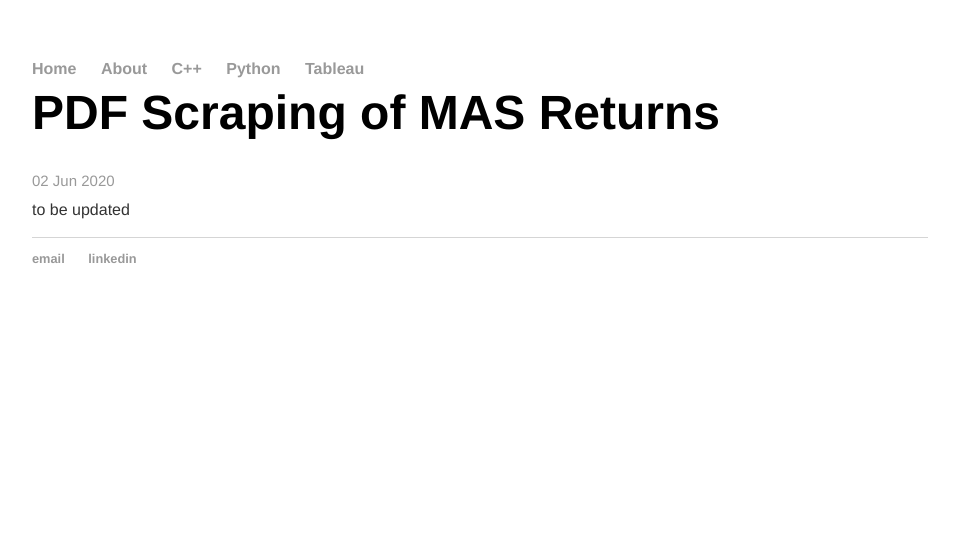
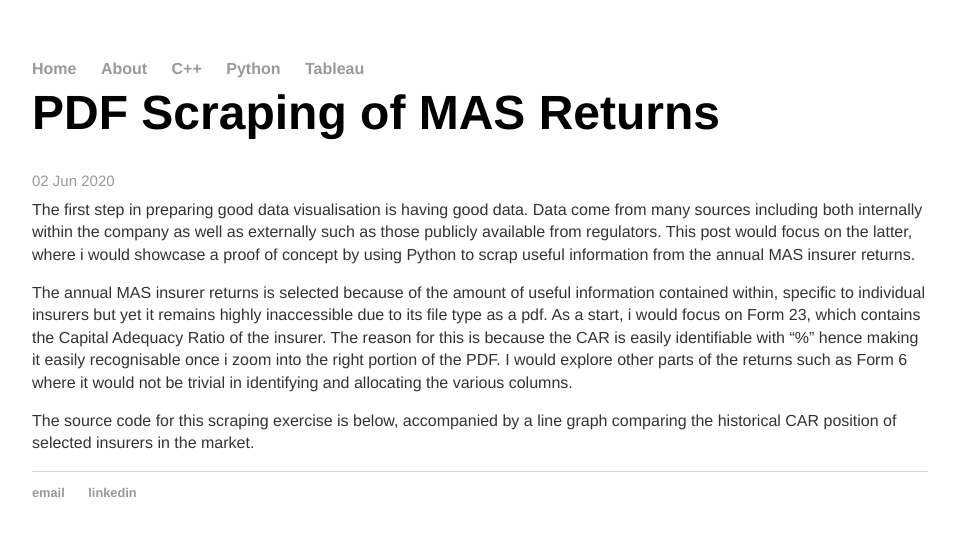
Before and after one commit to cchanzl/Lock-Screen, a Jekyll site: the page built from _posts/2020-06-02-PDF-Scraping-of-MAS-Returns.md, in a window 1280 px wide. Shown: the top 536 px of the page, without its empty margins (160-1119 px from the left). Built offline with Jekyll 4.4.1, drawn with Linux system fonts in a browser that asks for light colours.

Commit message:
Update 2020-06-02-PDF-Scraping-of-MAS-Returns.md

```diff
--- a/_posts/2020-06-02-PDF-Scraping-of-MAS-Returns.md
+++ b/_posts/2020-06-02-PDF-Scraping-of-MAS-Returns.md
@@ -5,4 +5,8 @@ category: python
 date: 2020-06-02
 ---
 
-to be updated
+The first step in preparing good data visualisation is having good data. Data come from many sources including both internally within the company as well as externally such as those publicly available from regulators. This post would focus on the latter, where i would showcase a proof of concept by using Python to scrap useful information from the annual MAS insurer returns.
+
+The annual MAS insurer returns is selected because of the amount of useful information contained within, specific to individual insurers but yet it remains highly inaccessible due to its file type as a pdf. As a start, i would focus on Form 23, which contains the Capital Adequacy Ratio of the insurer. The reason for this is because the CAR is easily identifiable with "%" hence making it easily recognisable once i zoom into the right portion of the PDF. I would explore other parts of the returns such as Form 6 where it would not be trivial in identifying and allocating the various columns.
+
+The source code for this scraping exercise is below, accompanied by a line graph comparing the historical CAR position of selected insurers in the market.
```
